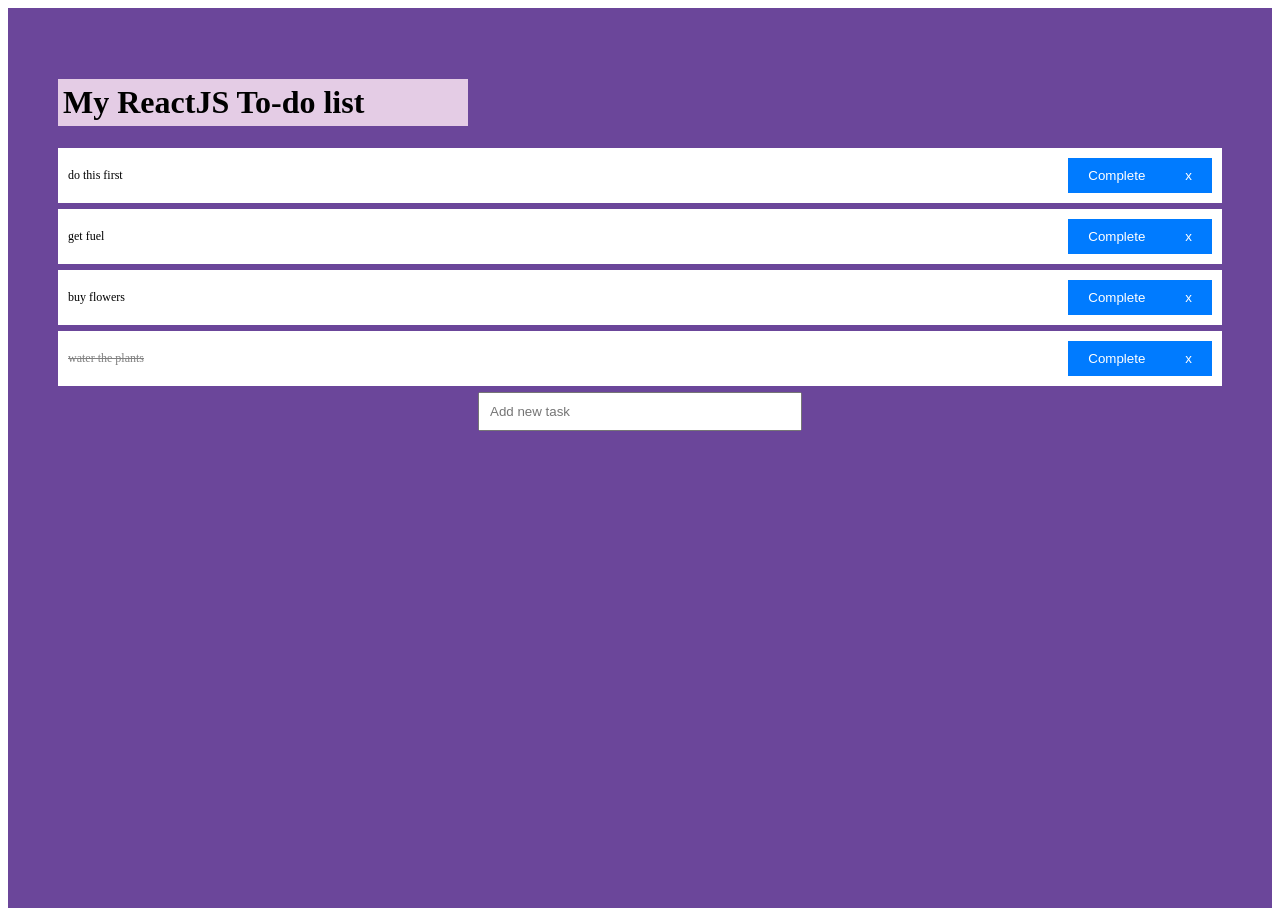
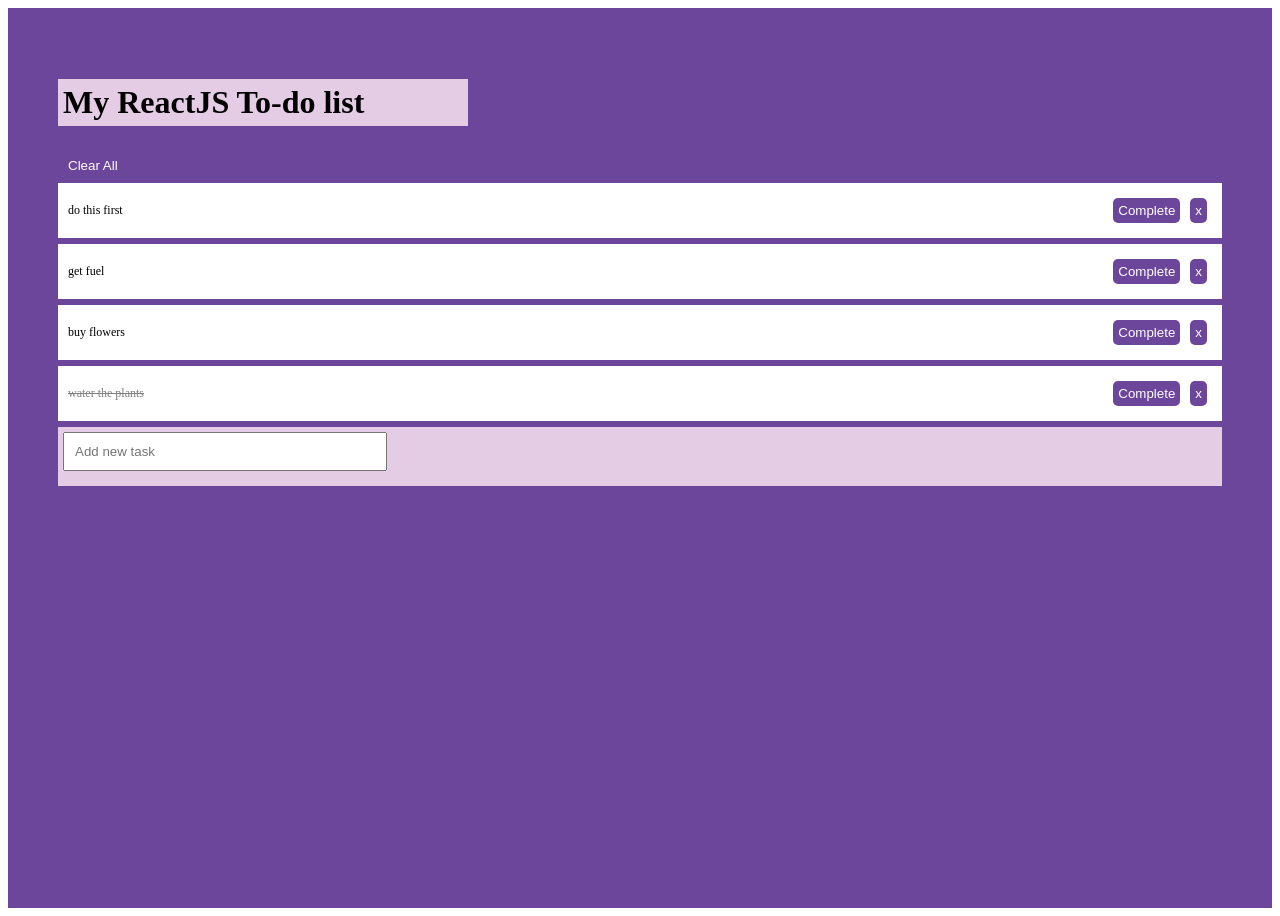
Before and after one commit to lruizper/todo-list, a React (Vite) app: page / in a window 1280 px wide. Built offline with nearby package versions, Linux system fonts and the light colour scheme.

Commit message:
Added clearAll button and some styles for buttons in css

```diff
--- a/src/App.css
+++ b/src/App.css
@@ -9,3 +9,23 @@
   padding: 5px;
   max-width: 400px;
 }
+
+.userInput {
+  background: #e4cce5;
+  padding: 5px;
+  display: flex;
+  justify-content: middle;
+}
+
+button {
+  background: #6b469a;
+  padding: 5px;
+  margin: 5px;
+  border-radius: 5px;
+  border-color: aqua;
+  cursor: pointer;
+}
+
+button:hover {
+  background: #e4cce5;
+}
--- a/src/App.jsx
+++ b/src/App.jsx
@@ -24,9 +24,14 @@
       newTodo.splice(index, 1);
       setTodo(newTodo);
   };
+  const clearAll = () => {
+    setTodo([]);
+  };
+
 
   return ( <div className="app">
                 <h1 className="todo-list">My ReactJS To-do list </h1>
+                <button onClick={clearAll}>Clear All</button>
                 {todo.map( (todo, index) =>
                   (<TodoItem
                   key={index}
@@ -34,7 +39,10 @@
                   completeTodo={() => completeTodo(index)}
                   removeTodo={() => removeTodo(index)}
                   />))}
+                <div className="userInput">
                 <TodoForm addTodo={addTodo}/>
+
+                </div>
             </div>
             );
 }
```
Lines whose indentation alone changed are shown as unchanged.
